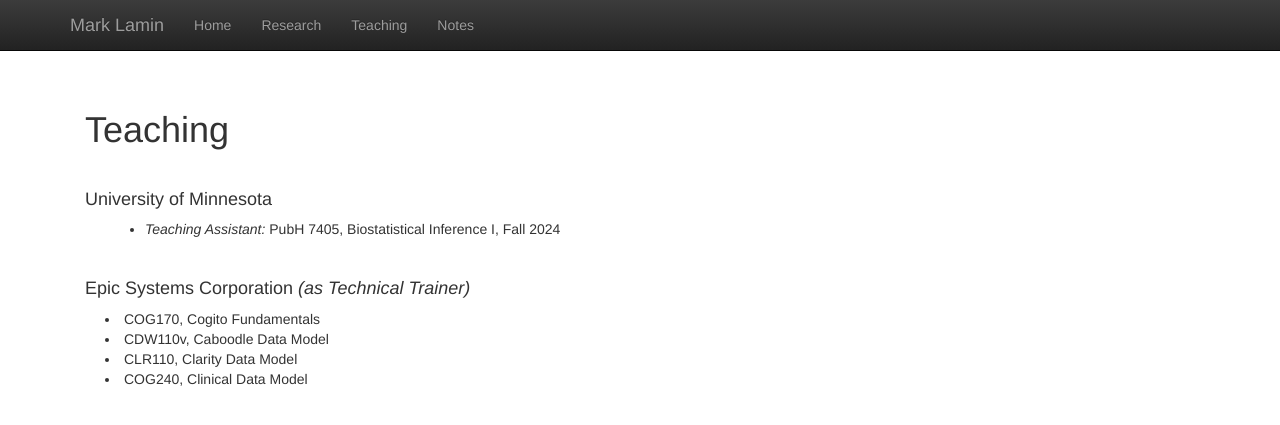
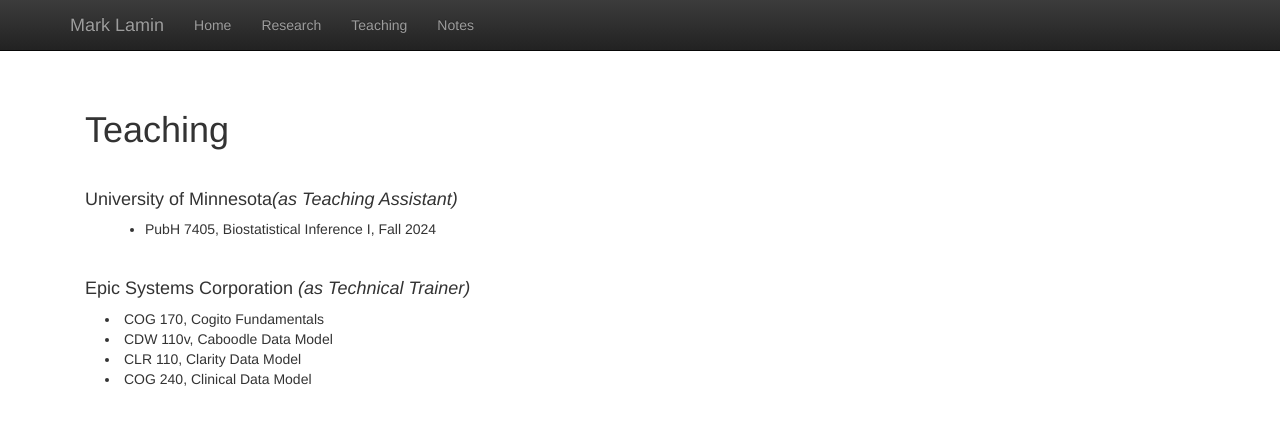
Before and after one commit to MarkLamin/MarkLamin.github.io, a Jekyll site: the page built from teaching.html, in a window 1280 px wide. Shown: the top 425 px of the page. Built offline with Jekyll 4.4.1, drawn with Linux system fonts in a browser that asks for light colours; nearby versions of some CDN libraries; library files that are not in the unit come from our copies.

Commit message:
Update teaching.html

```diff
--- a/teaching.html
+++ b/teaching.html
@@ -5,20 +5,20 @@
 
 <h1>Teaching</h1>
 <br/>
-<h4>University of Minnesota</h4>
+<h4>University of Minnesota<i>(as Teaching Assistant)</i></h4>
 <p class="content" style="padding:0px;margin:0px 20px 0px;">
 <ul>
-    <li style="padding:0px;margin:0px 20px 0px;"> <i>Teaching Assistant:</i> PubH 7405, Biostatistical Inference I, Fall 2024 </li>
+    <li style="padding:0px;margin:0px 20px 0px;"> PubH 7405, Biostatistical Inference I, Fall 2024 </li>
 </ul>
 <br/>
 </p>
 
 <h4>Epic Systems Corporation <i>(as Technical Trainer)</i></h4>
 <p class="content" style="padding:0px;margin:0px 20px 0px;">
-    <li style="padding:0px;margin:0px 20px 0px;"> COG170, Cogito Fundamentals</li>
-    <li style="padding:0px;margin:0px 20px 0px;"> CDW110v, Caboodle Data Model</li>
-    <li style="padding:0px;margin:0px 20px 0px;"> CLR110, Clarity Data Model</li>
-    <li style="padding:0px;margin:0px 20px 0px;"> COG240, Clinical Data Model</li>
+    <li style="padding:0px;margin:0px 20px 0px;"> COG 170, Cogito Fundamentals</li>
+    <li style="padding:0px;margin:0px 20px 0px;"> CDW 110v, Caboodle Data Model</li>
+    <li style="padding:0px;margin:0px 20px 0px;"> CLR 110, Clarity Data Model</li>
+    <li style="padding:0px;margin:0px 20px 0px;"> COG 240, Clinical Data Model</li>
 </p>
 <br/>
 <br/>
```
